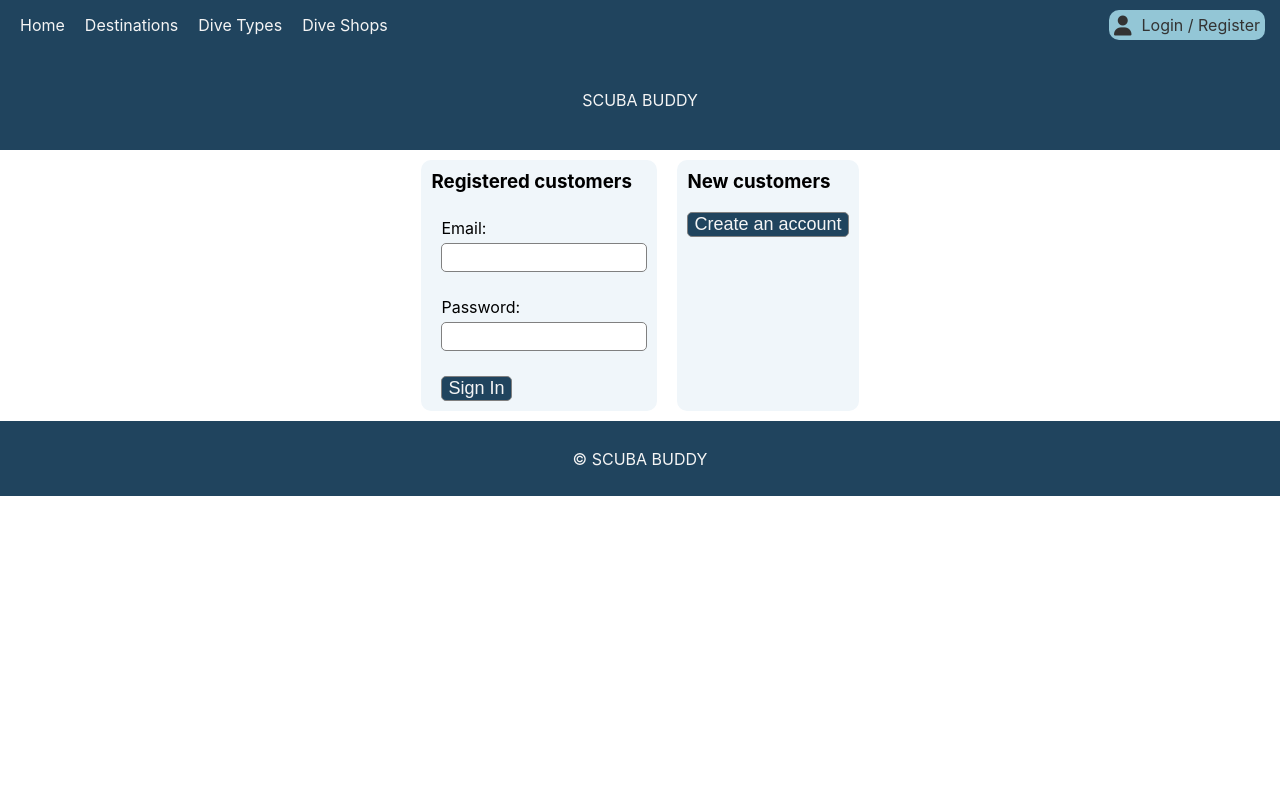
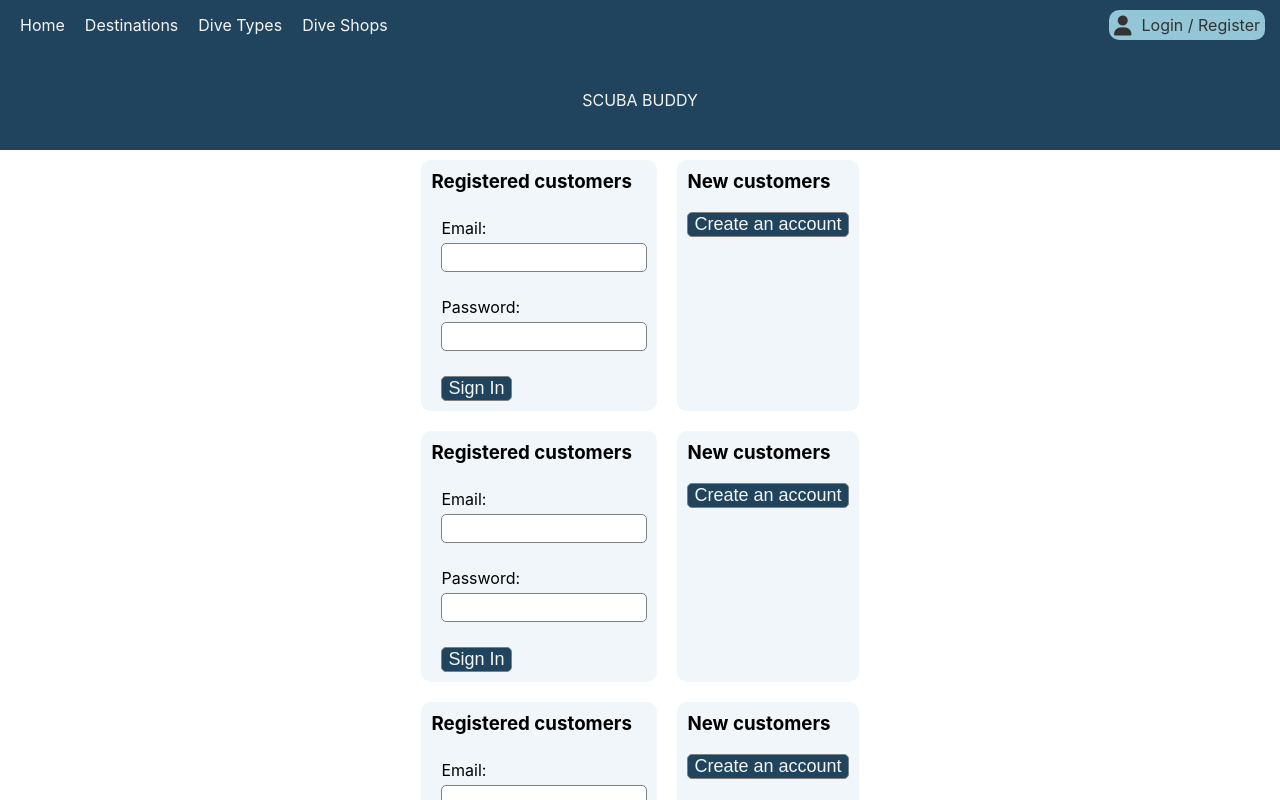
Before and after one commit to daniel-winkler/proyecto-final, a React (Create React App) app in the folder client/: page /login in a window 1280 px wide. Shown: the top 800 px of the page. Built offline with nearby package versions, Linux system fonts and the light colour scheme.

Commit message:
posicionamiento del footer

```diff
--- a/client/src/App.css
+++ b/client/src/App.css
@@ -49,7 +49,7 @@
 
 /* START HEADER  */
 
-.header {
+#header {
   height: 100px;
   background-color: var(--diveblue);
   color: var(--divewhite);
@@ -63,14 +63,16 @@
 
 /* START LOGIN PAGE  */
 
-.loginpage {
+.logincomponent {
   display: flex;
+  flex-direction: column;
   /* width: 80%; */
   justify-content: center;
 }
 
 .loginform,
-.newaccount {
+.newaccount,
+.registerform {
   /* flex-grow: 1; */
   background-color: var(--diveboxbg);
   border-radius: 10px;
@@ -116,10 +118,22 @@
 
 /* START FOOTER  */
 
-.footer {
+.pagecontainer {
+  position: relative;
+  min-height: 100vh;
+}
+
+.contentwrap {
+  padding-bottom: 75px; /* footer height */
+}
+
+#footer {
+  position: absolute;
+  bottom: 0;
+  width: 100%;
+  height: 75px;
   background-color: var(--diveblue);
   color: var(--divewhite);
-  height: 75px;
   display: flex;
   justify-content: center;
   align-items: center;
@@ -129,7 +143,7 @@
 
 /* START MOBILE FIRST RESPONSIVE */
 
-@media only screen and (min-width: 640px) { /*para Tablet*/
+@media only screen and (min-width: 640px) { /* for Tablet */
   .navlinks {
     display: inline;
   }
@@ -138,9 +152,13 @@
     display: none;
   }
 
+  .logincomponent {
+    flex-direction: row;
+  }
+
 }
 
-@media only screen and (min-width: 1024px) { /*para Desktop*/
+@media only screen and (min-width: 1024px) { /* for Desktop */
 
 }
 
--- a/client/src/components/Footer.js
+++ b/client/src/components/Footer.js
@@ -2,7 +2,7 @@ import React from 'react'
 
 export default function Footer() {
     return (
-        <div className="footer">
+        <div id="footer">
             <p>&copy; SCUBA BUDDY</p>
         </div>
     )
--- a/client/src/components/Header.js
+++ b/client/src/components/Header.js
@@ -2,7 +2,7 @@ import React from 'react'
 
 export default function Header() {
     return (
-        <div className="header">
+        <div id="header">
             <p>SCUBA BUDDY</p>
         </div>
     )
--- a/client/src/components/Login.js
+++ b/client/src/components/Login.js
@@ -11,7 +11,7 @@ export default function Login() {
     }
 
     return (
-        <div className="loginpage">
+        <div className="logincomponent">
             <div className="loginform">
                 <h3>Registered customers</h3>
                 <form action="#" method="GET">
--- a/client/src/pages/LoginPage.js
+++ b/client/src/pages/LoginPage.js
@@ -5,9 +5,14 @@ import Login from '../components/Login'
 
 export default function LoginPage() {
     return (
-        <div>
-            <Header />
-            <Login />
+        <div className="pagecontainer">
+            <div className="contentwrap">
+                <Header />
+                <Login />
+                <Login />
+                <Login />
+                <Login />
+            </div>
             <Footer />
         </div>
     )
```
